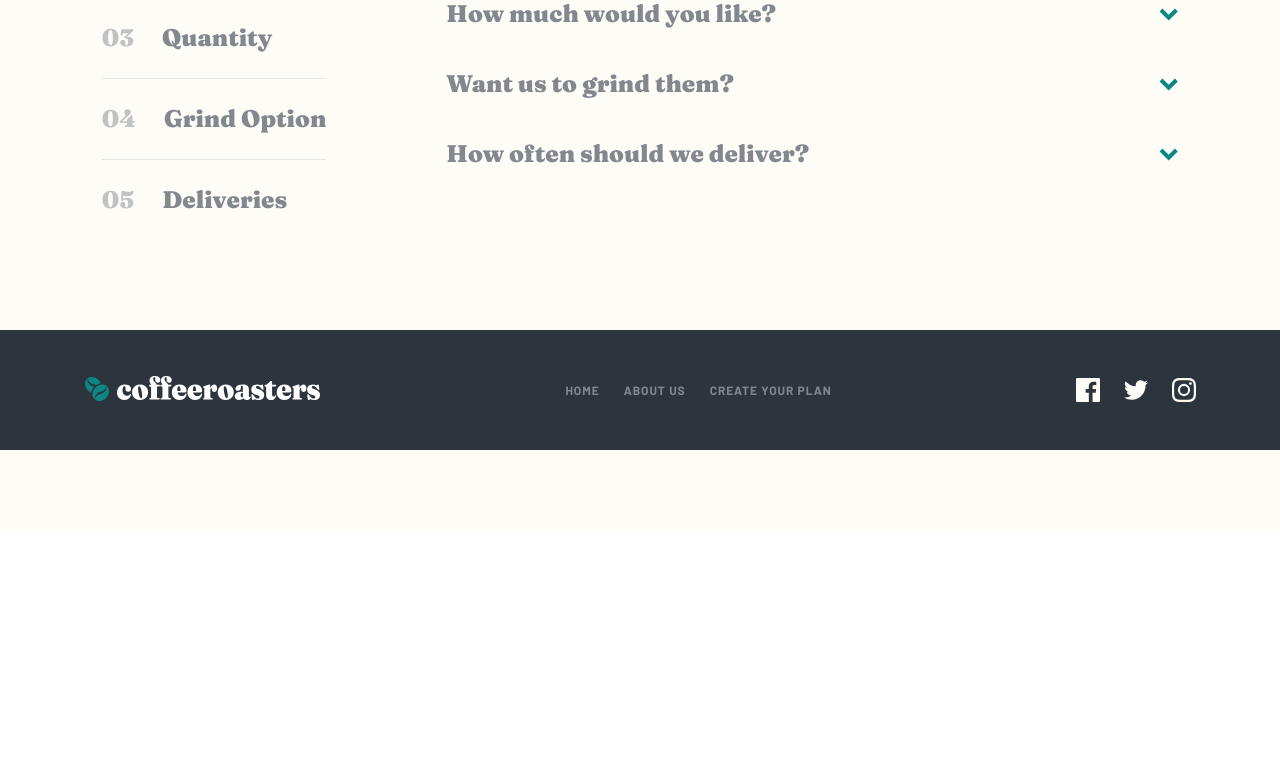
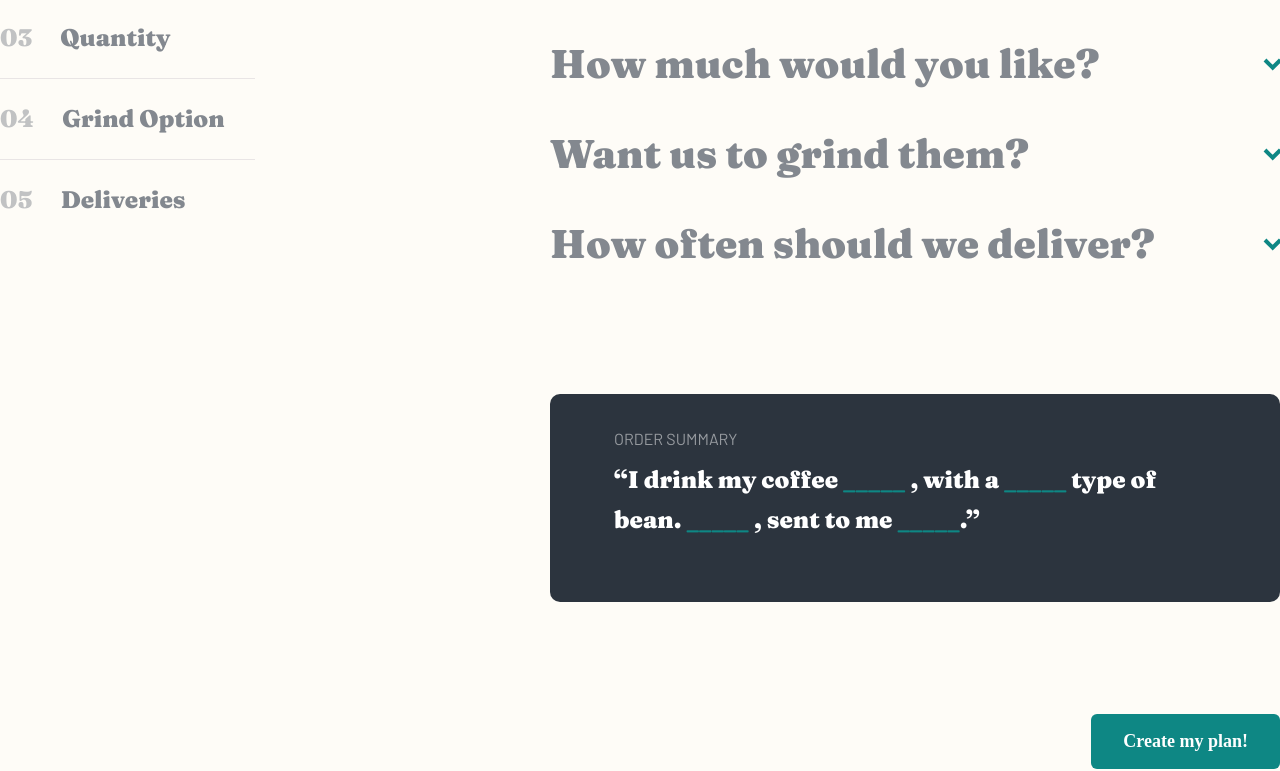
Before and after one commit to caarlosdamian/coffeeroasters-subscription-site, a React (Vite) app: page /plan in a window 1280 px wide. Shown: the part 1613-2384 px from the top of the page. Before the commit the page ends 2143 px from the top, so only its background shows below. Built offline with nearby package versions, Linux system fonts and the light colour scheme; a web font is replaced by a local one.

Commit message:
feat(plan): added plan section with desktop/mobile/tablet desing

```diff
--- /dev/null
+++ b/src/components/question/Question.scss
@@ -0,0 +1,118 @@
+@use '../../tokens/index.scss' as tokens;
+
+.questions__container {
+  display: flex;
+  flex-direction: column;
+  gap: 18px;
+  margin-bottom: 42px;
+  width: 100%;
+  @include tokens.for-size(desktop-up) {
+    min-width: 600px;
+  }
+  @include tokens.for-size(desktop-up) {
+    min-width: 732px;
+  }
+  &.open {
+    margin-bottom: 100px;
+  }
+  &--drop {
+    display: flex;
+    align-items: center;
+    justify-content: space-between;
+    min-width: 100%;
+    gap: 70px;
+
+    @include tokens.for-size(tablet-portrait-up) {
+      min-width: 732px;
+    }
+    .question__title {
+      color: #83888f;
+      max-width: 240px;
+      @include tokens.font(
+        tokens.$font-size-24,
+        tokens.$font-weight-900,
+        tokens.$line-height-28,
+        tokens.$font-family-fraunces
+      );
+      @include tokens.for-size(desktop-up) {
+        max-width: 100%;
+        font-size: 40px;
+        line-height: 48px;
+      }
+      &.disable {
+        opacity: 0.25;
+      }
+    }
+
+    .question__arrow {
+      &.open {
+        transform: rotate(180deg);
+        transition: all ease 0.5s;
+      }
+      &.disable {
+        opacity: 0.25;
+      }
+    }
+  }
+
+  &--answers {
+    display: flex;
+    flex-direction: column;
+    gap: 24px;
+    cursor: pointer;
+
+    @include tokens.for-size(tablet-portrait-up) {
+      flex-direction: row;
+    }
+    @include tokens.for-size(desktop-up) {
+      align-self: flex-end;
+    }
+
+    .question__container {
+      background: #f4f1eb;
+      border-radius: 8px;
+      padding: 24px;
+      width: 328px;
+      height: 140px;
+      display: flex;
+      flex-direction: column;
+      gap: 8px;
+      cursor: pointer;
+      &:hover {
+        background: #fdd6ba;
+      }
+      @include tokens.for-size(tablet-portrait-up) {
+        width: 228px;
+        height: 250px;
+      }
+      &.selected {
+        background: #0e8784;
+      }
+
+      .option__title {
+        color: #333d4b;
+        @include tokens.font(
+          tokens.$font-size-24,
+          tokens.$font-weight-900,
+          tokens.$line-height-32,
+          tokens.$font-family-fraunces
+        );
+        &.selected {
+          color: #ffffff;
+        }
+      }
+      .option__desc {
+        color: #333d4b;
+        @include tokens.font(
+          tokens.$font-size-16,
+          tokens.$font-weight-900,
+          tokens.$line-height-26,
+          tokens.$font-family-fraunces-9
+        );
+        &.selected {
+          color: #ffffff;
+        }
+      }
+    }
+  }
+}
--- a/src/components/question/Question.tsx
+++ b/src/components/question/Question.tsx
@@ -1,6 +1,7 @@
 import React, { useEffect, useMemo, useState } from 'react';
 import { arrow } from '../../assets';
 import { CoffeSection } from '../../utils/types';
+import './Question.scss'
 
 interface QuestionProps {
   item: CoffeSection;
--- a/src/hooks/useSelection.ts
+++ b/src/hooks/useSelection.ts
@@ -24,7 +24,6 @@ export const useSelection = () => {
     },
   });
 
-
   const sectionDisable = useMemo(
     () => selection.coffe1.value === 'Capsule',
     [selection.coffe1.value]
@@ -32,7 +31,7 @@ export const useSelection = () => {
 
   const textMessage = useMemo(
     () =>
-      `I drink my coffee ${
+      `<span class='summary__message'> “I drink my coffee <strong>${
         selection.coffe1.value === ''
           ? '_____'
           : selection.coffe1.value === 'Capsule'
@@ -40,25 +39,24 @@ export const useSelection = () => {
           : selection.coffe1.value === 'Espresso'
           ? 'as Espresso'
           : 'as Filter'
-      } , with a ${
+      }</strong> , with a <strong>${
         selection.coffe2.value !== '' ? selection.coffe2.value : '_____'
-      } type of bean. ${selection.coffe3.value} ${
+      }</strong> type of bean. <strong>${selection.coffe3.value} ${
         selection.coffe1.value === ''
           ? '_____'
           : selection.coffe1.value === 'Capsule'
           ? ''
-          : `ground ala ${selection.coffe4.value}`
-      } , sent to me ${
+          : `groundala ${selection.coffe4.value}`
+      }</strong> , sent to me <strong>${
         selection.coffe5.value === '' ? '_____' : selection.coffe5.value
-      }.`,
+      }</strong>.”</span>`,
     [selection]
   );
-
 
   return {
     selection,
     setSelection,
     sectionDisable,
-    textMessage
+    textMessage: { __html: textMessage },
   };
 };
--- a/src/pages/plan/Plan.scss
+++ b/src/pages/plan/Plan.scss
@@ -31,10 +31,11 @@
   }
   .questions {
     position: relative;
-    margin-bottom: 120px;
     @include tokens.for-size(desktop-up) {
       display: flex;
-      gap: 120px;
+      // gap: 120px;
+      min-width: 100%;
+      justify-content: space-between;
     }
     &__sections {
       display: none;
@@ -62,6 +63,9 @@
           border: none;
         }
 
+        @include tokens.for-size(desktop-up) {
+          min-width: 255px;
+        }
         .section__number {
           mix-blend-mode: normal;
           opacity: 0.5;
@@ -96,110 +100,77 @@
         }
       }
     }
-    &__container {
+
+    &__drops {
+      // margin-bottom: 120px;
+      width: 730px;
+      @include tokens.for-size(tablet-portrait-up) {
+        align-self: flex-end;
+      }
+    }
+  }
+  .summary {
+    width: 328px;
+    height: 338px;
+    background: #2c343e;
+    border-radius: 10px;
+    padding: 32px 24px;
     display: flex;
     flex-direction: column;
-      gap: 18px;
-      margin-bottom: 42px;
-      min-width: 732px;
-      @include tokens.for-size(desktop-up) {
-        min-width: 732px;
+    margin-bottom: 56px;
+    gap: 8px;
+    margin-top: 120px;
+    position: relative;
+    z-index: 9999;
+
+    @include tokens.for-size(tablet-portrait-up) {
+      width: 689px;
+      height: 208px;
+      padding: 28px 44px;
     }
-      &.open {
-        margin-bottom: 100px;
+    @include tokens.for-size(tablet-portrait-up) {
+      align-self: flex-end;
+      width: 730px;
+      height: 208px;
+      padding: 32px 64px;
+      margin-top: 84px;
     }
-      &--drop {
-        display: flex;
-        align-items: center;
-        justify-content: space-between;
-        min-width: 100%;
-        gap: 70px;
 
-        .question__title {
-          color: #83888f;
-          max-width: 240px;
+    &__title {
+      text-transform: uppercase;
+      color: #ffffff;
+      mix-blend-mode: normal;
+      opacity: 0.5;
+      @include tokens.font(
+        tokens.$font-size-16,
+        tokens.$font-weight-400,
+        tokens.$line-height-26,
+        tokens.$font-family-barlow
+      );
+    }
+
+    .summary__container {
+      .summary__message {
         @include tokens.font(
           tokens.$font-size-24,
           tokens.$font-weight-900,
-            tokens.$line-height-28,
+          tokens.$line-height-40,
           tokens.$font-family-fraunces
         );
-          @include tokens.for-size(desktop-up) {
-            max-width: 100%;
+        color: #ffffff;
+
+        strong {
+          color: #0e8784;
         }
-          &.disable {
-            opacity: 0.25;
-          }
-        }
-
-        .question__arrow {
-          &.open {
-            transform: rotate(180deg);
-            transition: all ease 0.5s;
-          }
-          &.disable {
-            opacity: 0.25;
       }
     }
   }
 
-      &--answers {
-        display: flex;
-        flex-direction: column;
-        gap: 24px;
-        cursor: pointer;
-
-        @include tokens.for-size(desktop-up) {
-          flex-direction: row;
+  .summary__button {
+    @include tokens.for-size(tablet-portrait-up) {
+      align-self: flex-end;
     }
-
-        .question__container {
-          background: #f4f1eb;
-          border-radius: 8px;
-          padding: 24px;
-          width: 328px;
-          height: 140px;
-          display: flex;
-          flex-direction: column;
-          gap: 8px;
-          cursor: pointer;
-          &:hover {
-            background: #fdd6ba;
-          }
-          @include tokens.for-size(desktop-up) {
-            width: 228px;
-            height: 250px;
-          }
-          &.selected {
-            background: #0e8784;
-          }
-
-          .option__title {
-            color: #333d4b;
-            @include tokens.font(
-              tokens.$font-size-24,
-              tokens.$font-weight-900,
-              tokens.$line-height-32,
-              tokens.$font-family-fraunces
-            );
-            &.selected {
-              color: #ffffff;
+    margin-top: 56px;
+    margin-bottom: 120px;
   }
 }
-          .option__desc {
-            color: #333d4b;
-            @include tokens.font(
-              tokens.$font-size-16,
-              tokens.$font-weight-900,
-              tokens.$line-height-26,
-              tokens.$font-family-fraunces-9
-            );
-            &.selected {
-              color: #ffffff;
-            }
-          }
-        }
-      }
-    }
-  }
-}
--- a/src/pages/plan/Plan.tsx
+++ b/src/pages/plan/Plan.tsx
@@ -1,4 +1,4 @@
-import { ImgCard, Steps } from '../../components';
+import { Button, ImgCard, Steps } from '../../components';
 import { coffeSections } from '../../utils/data';
 import { Question } from '../../components/question/Question';
 import { useSelection } from '../../hooks/useSelection';
@@ -65,6 +65,13 @@ export const Plan = () => {
           ))}
         </div>
       </section>
+      <section className="summary">
+        <span className="summary__title">Order Summary</span>
+        <div  className='summary__container' dangerouslySetInnerHTML={textMessage}></div>
+      </section>
+      <section className="summary__button">
+        <Button label='Create my plan!' />
+      </section>
     </div>
   );
 };
--- a/src/utils/data.ts
+++ b/src/utils/data.ts
@@ -251,8 +251,8 @@ export const coffeSections: CoffeSection[] = [
         desc: 'For drip or pour-over coffee methods such as V60 or Aeropress',
       },
       {
-        id: 'Cafetiére',
-        title: '1000g',
+        id: 'options12',
+        title: 'Cafetiére',
         desc: 'Course ground beans specially suited for french press coffee',
       },
     ],
@@ -263,19 +263,19 @@ export const coffeSections: CoffeSection[] = [
     question: 'How often should we deliver?',
     options: [
       {
-        id: 'options10',
+        id: 'options13',
         title: 'Every week',
         desc: '$7.20 per shipment. Includes free first-class shipping.',
       },
       {
-        id: 'options11',
+        id: 'options14',
         title: 'Every 2 weeks',
-        desc: '$12.00 per shipment. Includes free priority shipping.',
+        desc: '$9.60 per shipment. Includes free priority shipping.',
       },
       {
-        id: 'Cafetiére',
+        id: 'options15',
         title: 'Every month',
-        desc: 'Course ground beans specially suited for french press coffee',
+        desc: '$12.00 per shipment. Includes free priority shipping.',
       },
     ],
   },
```
Lines whose indentation alone changed are shown as unchanged.
